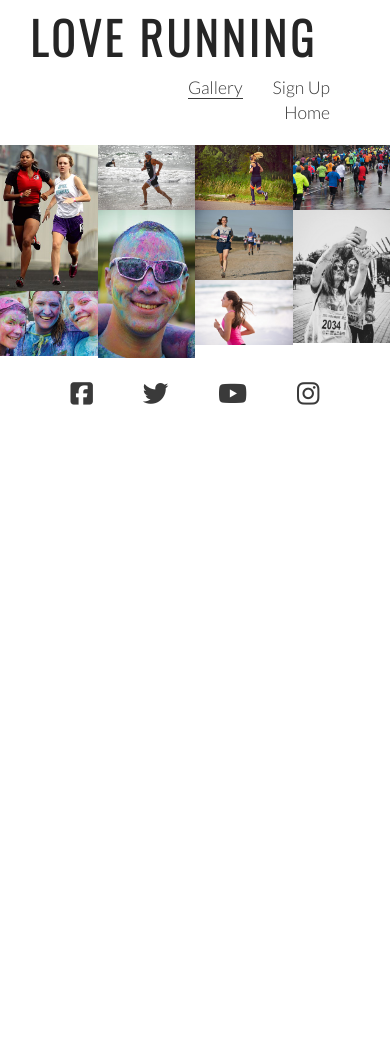
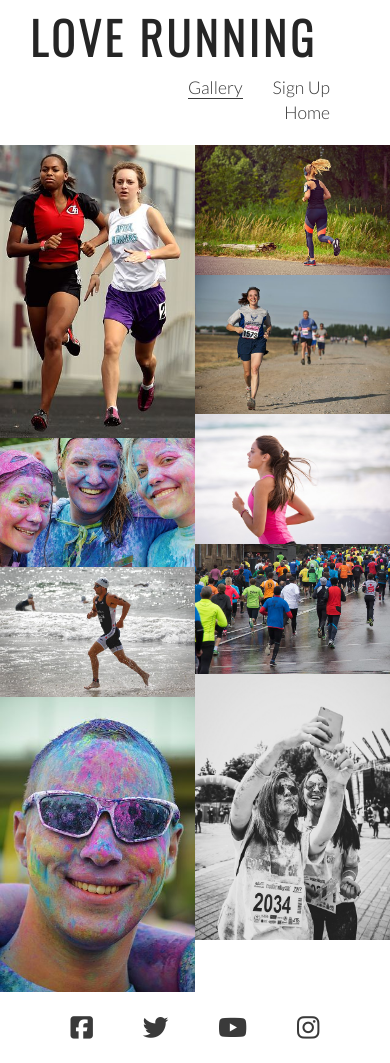
Before and after one commit to email2ify/Love-Running, a plain HTML site: page gallery.html in a window 390 px wide. Before the commit the page ends 844 px from the top, so only its background shows below. Drawn offline with nearby package versions, Linux system fonts and the light colour scheme.

Commit message:
style gallery for responsive design

```diff
--- a/assets/css/style.css
+++ b/assets/css/style.css
@@ -328,4 +328,16 @@ footer {
         text-align: center;
         padding: 0 20px;
     }
+
+    #photos {
+        column-count: 3;
+
+    }
 }
+
+   /* For small screen sizes 800px and down */
+
+@media screen and (max-width: 800px) {
+    #photos {
+        column-count: 2;
+}
```
